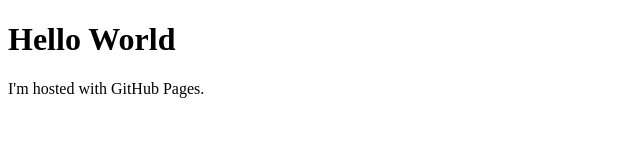
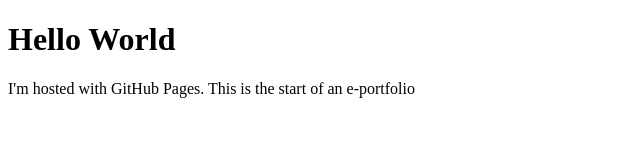
Before and after one commit to thomaskoelman/thomaskoelman.github.io, a plain HTML site: page index.html in a window 1280 px wide. Shown: the whole page, without its empty margins (0-640 px from the left). Drawn offline with Linux system fonts and the light colour scheme.

Commit message:
Test change

```diff
--- a/index.html
+++ b/index.html
@@ -2,6 +2,6 @@
 <html>
 <body>
 <h1>Hello World</h1>
-<p>I'm hosted with GitHub Pages.</p>
+<p>I'm hosted with GitHub Pages. This is the start of an e-portfolio</p>
 </body>
 </html>
```
